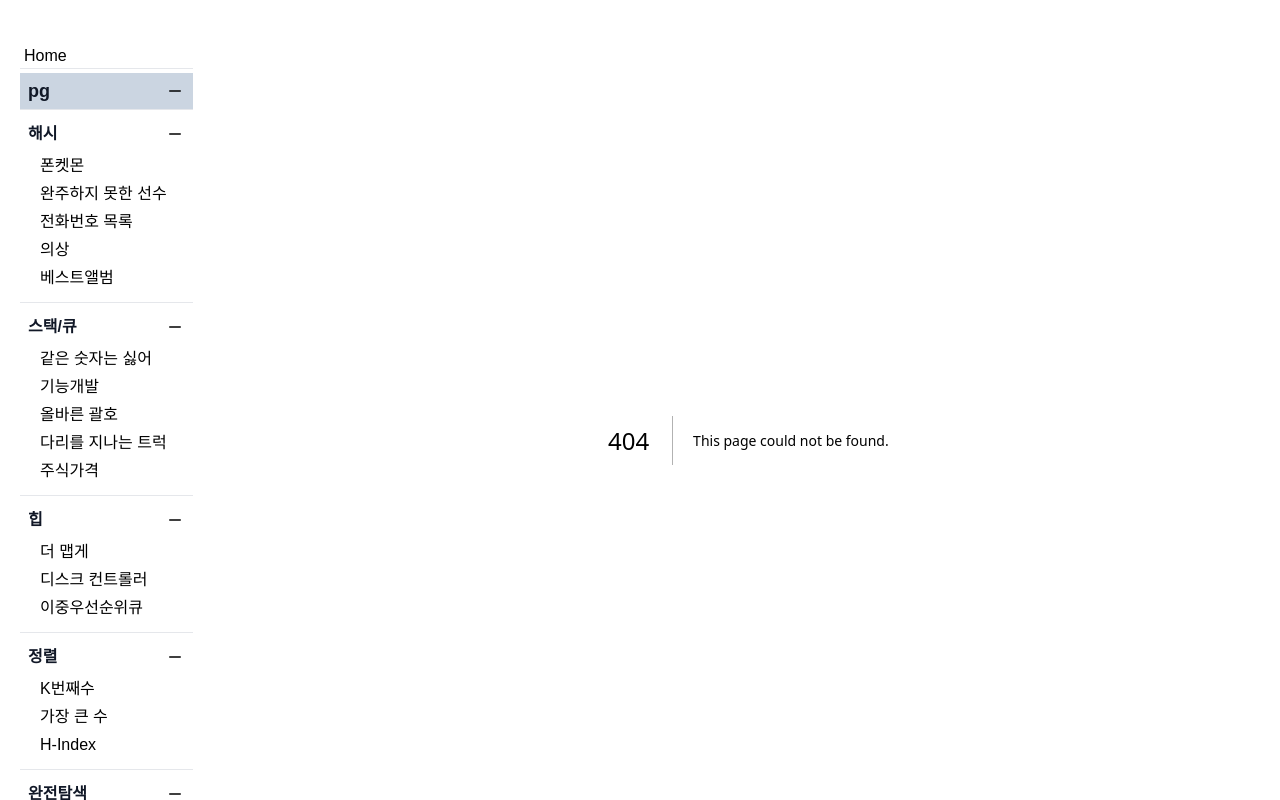
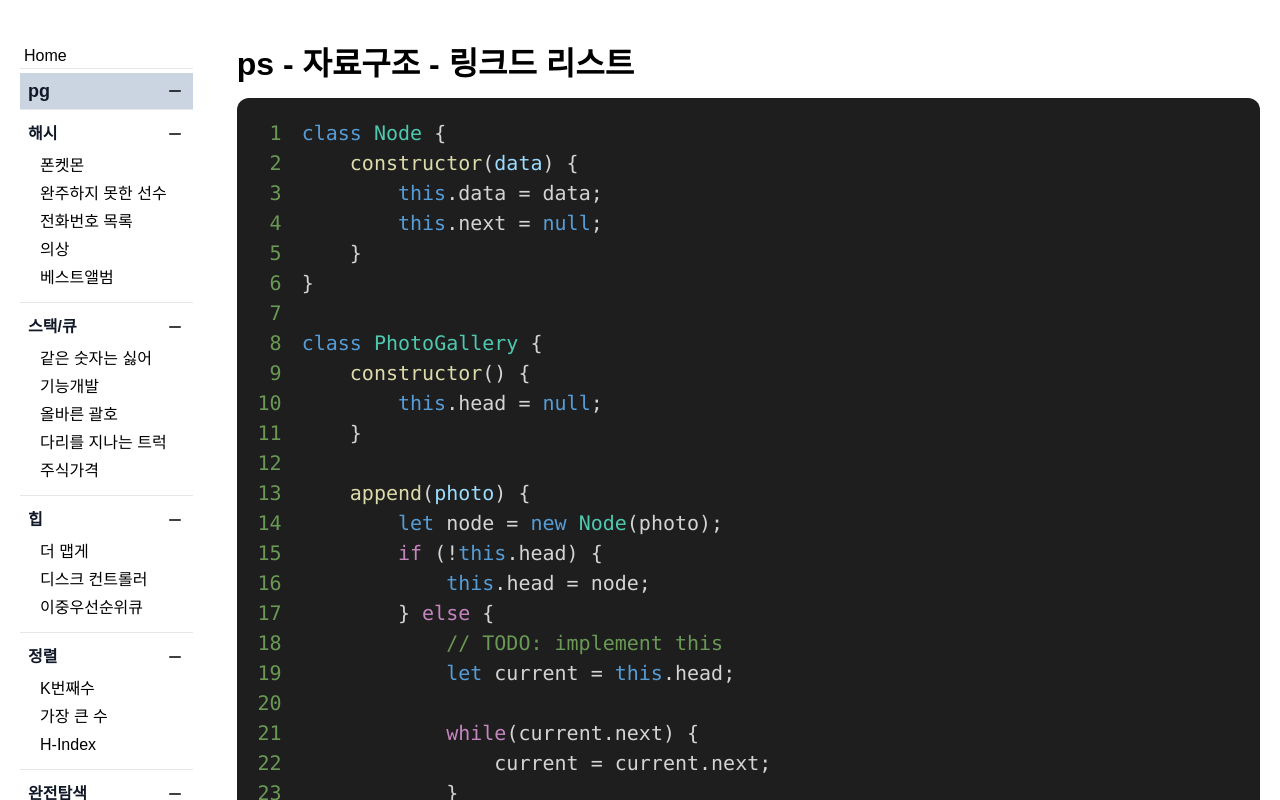
Before and after one commit to jratul/ky-js-study, a Next.js app: page /ps/data-structure/linked-list in a window 1280 px wide. Before the commit this address had no page. Shown: the top 800 px of the page. Built offline with nearby package versions, Linux system fonts and the light colour scheme; a web font is replaced by a local one.

Commit message:
Create page.tsx

```diff
--- /dev/null
+++ b/src/app/ps/data-structure/linked-list/page.tsx
@@ -0,0 +1,116 @@
+import JSCode from "@/app/components/JSCode";
+
+export default function PsDataStructureLinkedList() {
+  return (
+    <div>
+      <h1>ps - 자료구조 - 링크드 리스트</h1>
+      <JSCode
+        code={`class Node {
+    constructor(data) {
+        this.data = data;
+        this.next = null;
+    }
+}
+
+class PhotoGallery {
+    constructor() {
+        this.head = null;
+    }
+
+    append(photo) {
+        let node = new Node(photo);
+        if (!this.head) {
+            this.head = node;
+        } else {
+            // TODO: implement this
+            let current = this.head;
+
+            while(current.next) {
+                current = current.next;
+            }
+
+            current.next = node;
+        }
+    }
+
+    show() {
+        let current = this.head;
+        while (current) {
+            console.log(current.data);
+            current = current.next;
+        }
+    }
+}
+
+// Usage
+const gallery = new PhotoGallery();
+gallery.append('photo1.jpg');
+gallery.append('photo2.jpg');
+gallery.append('photo3.jpg');
+gallery.show();`}
+      />
+
+      <h2>Remove</h2>
+      <JSCode
+        code={`class Node {
+    constructor(data) {
+        this.data = data;
+        this.next = null;
+    }
+}
+
+class PhotoGallery {
+    constructor() {
+        this.head = null;
+    }
+
+    append(photo) {
+        let node = new Node(photo);
+        if (!this.head) {
+            this.head = node;
+        } else {
+            let current;
+            for(current = this.head; current.next; current = current.next);
+            current.next = node;
+        }
+    }
+
+    remove(data) {
+        if (!this.head) return; // If list is empty
+
+        // TODO: if the head is to be removed, remove the head and return
+        if(this.head.data === data) {
+            this.head = null;
+            return;
+        }
+        else {
+            // TODO: otherwise, find and remove element
+            let current = this.head;
+            while(current?.next?.data !== data) {
+                current = current.next;
+            }
+
+            current.next = current.next.next;
+        }
+    }
+
+    show() {
+        let current = this.head;
+        while (current) {
+            console.log(current.data);
+            current = current.next;
+        }
+    }
+}
+
+// Usage
+const gallery = new PhotoGallery();
+gallery.append('photo1.jpg');
+gallery.append('photo2.jpg');
+gallery.remove('photo2.jpg');
+gallery.append('photo3.jpg');
+gallery.show();`}
+      />
+    </div>
+  );
+}
```
